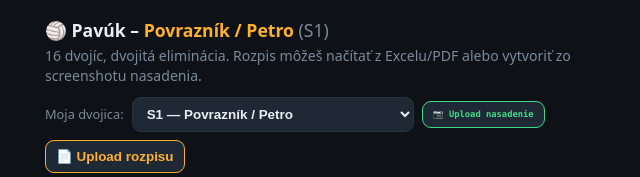
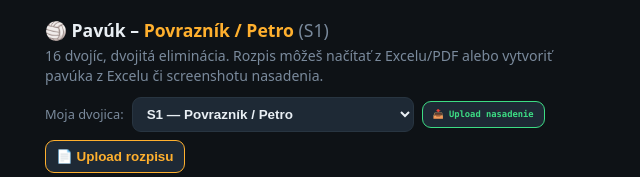
Before and after one commit to wczvonce/volley-pavuk, a plain HTML site: page index.html in a window 1280 px wide. Shown: the top 177 px of the page, without its empty margins (319-959 px from the left). Drawn offline with nearby package versions, Linux system fonts and the light colour scheme.

Commit message:
Load Excel seeding importer

```diff
--- a/index.html
+++ b/index.html
@@ -11,7 +11,7 @@
 <div class="wrap">
 <header>
 <h1>🏐 Pavúk – <b id="myName">—</b> <span id="mySeed" style="color:var(--muted);font-weight:400"></span></h1>
-<p>16 dvojíc, dvojitá eliminácia. Rozpis môžeš načítať z Excelu/PDF alebo vytvoriť zo screenshotu nasadenia.</p>
+<p>16 dvojíc, dvojitá eliminácia. Rozpis môžeš načítať z Excelu/PDF alebo vytvoriť pavúka z Excelu či screenshotu nasadenia.</p>
 <div class="controls">
 <label for="teamSel">Moja dvojica:</label>
 <select id="teamSel"></select>
@@ -32,6 +32,7 @@
 <script src="core2.js?v=6"></script>
 <script src="ocr.js?v=6"></script>
 <script>document.getElementById("seedImageInput")?.removeAttribute("capture")</script>
+<script src="seed-excel.js?v=1"></script>
 <script src="fixes.js?v=7"></script>
 </body>
 </html>
```
